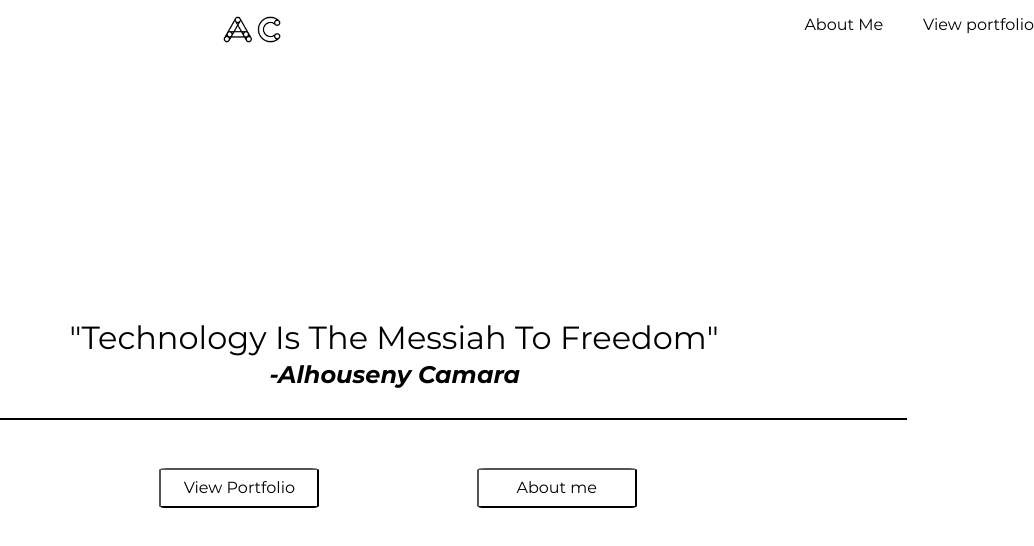
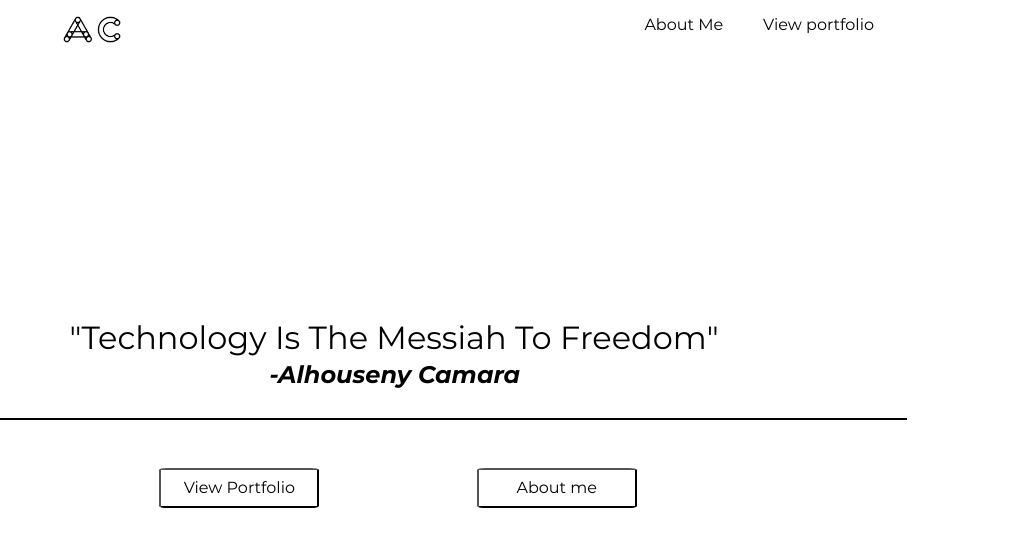
Before and after one commit to AlhousenyCamara/portfolio-website, a plain HTML site: page index.html in a window 1280 px wide. Shown: the whole page, without its empty margins (246-1280 px from the left). Drawn offline with Linux system fonts and the light colour scheme.

Commit message:
Update index.css

```diff
--- a/css/index.css
+++ b/css/index.css
@@ -38,7 +38,7 @@ nav {
   flex-direction: row;
   justify-content: flex-end;
   align-items: flex-end;
-  margin-right: 10 rem;
+  margin-right: 10rem;
 }
 .logo {
   align-self: flex-end;
```
